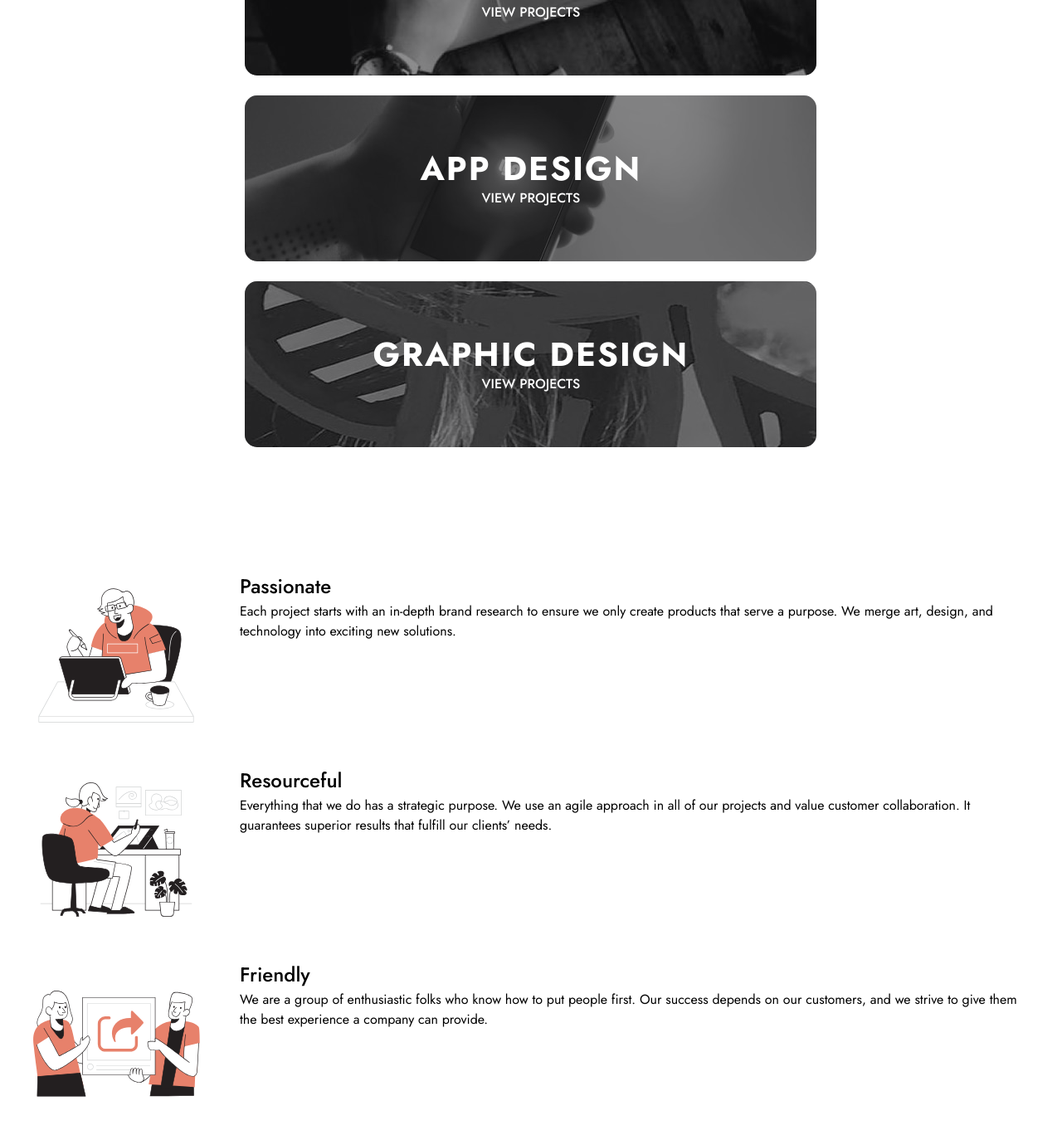
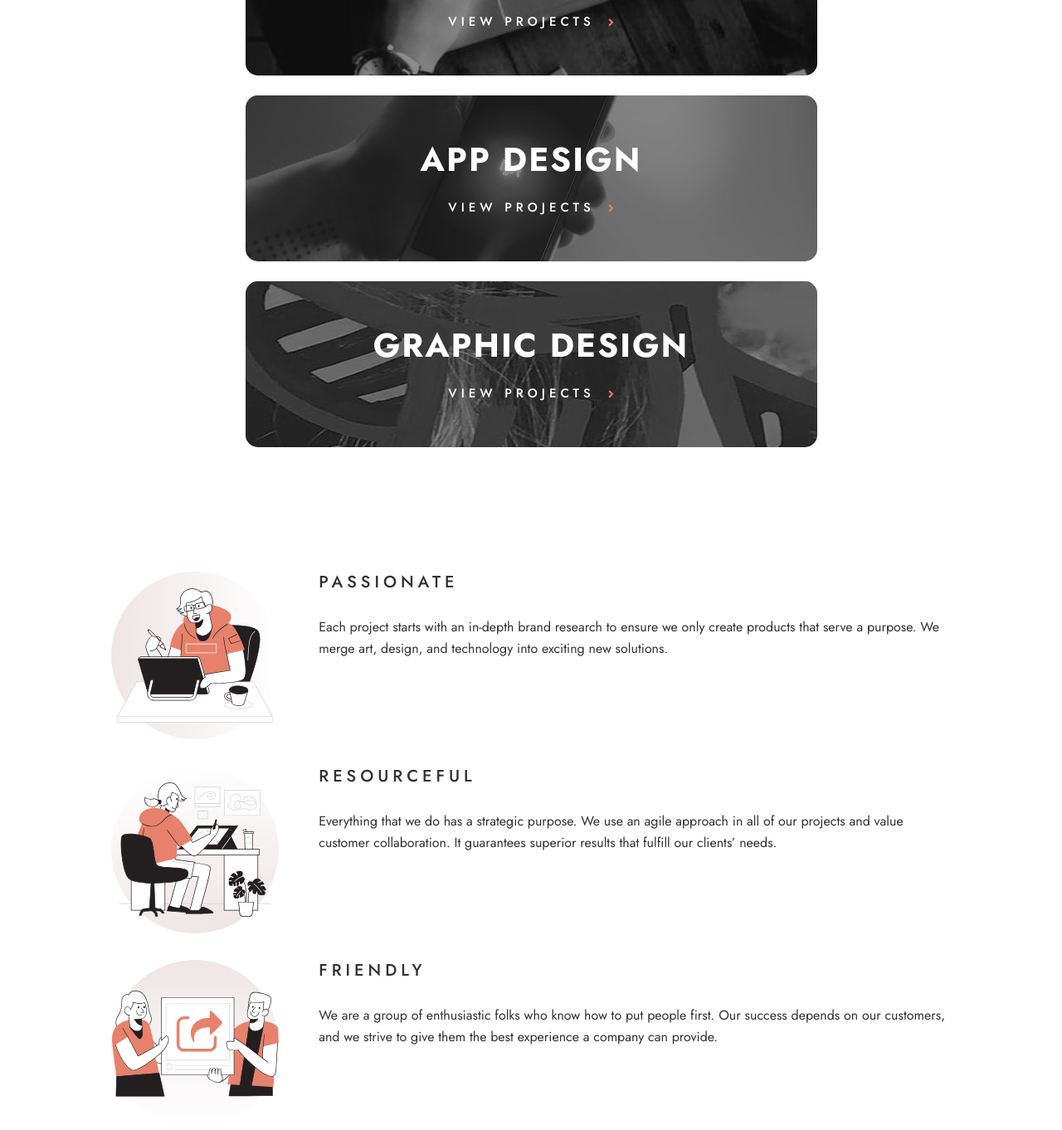
Before and after one commit to mrcordova/designo-multi-page-website, a plain HTML site: page frontend/index.html in a window 1280 px wide. Shown: the part 1260-2622 px from the top of the page at 83% size. Drawn offline with Linux system fonts and the light colour scheme.

Commit message:
padding and styling for traits and projects sections

```diff
--- a/frontend/css/style.css
+++ b/frontend/css/style.css
@@ -150,10 +150,11 @@ header {
 .projects-section {
   display: grid;
   justify-items: center;
+  justify-content: center;
   /* padding-inline: clamp(2.438rem, calc(-6.562rem + 18.75vw), 10.313rem)
     clamp(2.438rem, calc(-6.491rem + 18.601vw), 10.25rem); */
-  padding-inline: clamp(1.5rem, calc(0.605rem + 3.817vw), 2.438rem)
-    clamp(1.5rem, calc(0.546rem + 4.071vw), 2.5rem);
+  /* padding-inline: clamp(1.5rem, calc(0.605rem + 3.817vw), 2.438rem)
+    clamp(1.5rem, calc(0.546rem + 4.071vw), 2.5rem); */
 
   padding-block: 7.5rem;
   grid-template-areas:
@@ -192,7 +193,7 @@ header {
 
   & .graphic-project {
     display: grid;
-    grid-template-columns: 1fr;
+    grid-template-columns: min-content;
     grid-area: graphic;
 
     & .project-info {
@@ -206,7 +207,8 @@ header {
   }
   & img {
     border-radius: 0.9375rem;
-    object-fit: cover;
+    max-width: none;
+    /* object-fit: cover; */
   }
 
   & .project-info {
@@ -217,6 +219,7 @@ header {
     display: flex;
     flex-direction: column;
     justify-content: center;
+    gap: clamp(0.748rem, calc(0.031rem + 3.061vw), 1.5rem);
     & h2 {
       font-size: clamp(1.75rem, calc(1.034rem + 3.053vw), 2.5rem);
       letter-spacing: clamp(0.088rem, calc(0.052rem + 0.153vw), 0.125rem);
@@ -225,6 +228,16 @@ header {
     & a {
       color: inherit;
       text-decoration: none;
+      font-size: 0.938rem;
+      letter-spacing: 0.313rem;
+      line-height: 1.46;
+    }
+
+    & .link-con {
+      display: flex;
+      align-items: center;
+      gap: 1rem;
+      justify-content: center;
     }
   }
 }
@@ -236,6 +249,7 @@ header {
 .traits-section {
   padding-inline: clamp(1.5rem, calc(0.605rem + 3.817vw), 2.438rem)
     clamp(1.5rem, calc(0.546rem + 4.071vw), 2.5rem);
+  padding-block-end: clamp(19.438rem, calc(18.245rem + 5.089vw), 20.688rem);
   display: flex;
   flex-direction: column;
   text-align: center;
@@ -254,7 +268,7 @@ header {
       .bg-img-2,
       .bg-img-3 {
         position: absolute;
-        transform: rotate(260deg);
+        transform: rotate(0deg);
         width: 12.625rem;
         z-index: -1;
         top: 0;
@@ -263,13 +277,32 @@ header {
         right: 0;
       }
       & .bg-img-2 {
-        transform: rotate(180deg);
+        transform: rotate(260deg);
       }
       & .bg-img-3 {
-        transform: rotate(0deg);
+        transform: rotate(90deg);
       }
       & img {
         margin: auto;
+      }
+    }
+
+    & .trait-info {
+      display: flex;
+      flex-direction: column;
+      gap: clamp(1rem, calc(2.954rem + -4.071vw), 2rem);
+      color: var(--dark-grey);
+
+      & h2 {
+        text-transform: uppercase;
+        font-size: 1.25rem;
+        letter-spacing: 0.313rem;
+        line-height: 1.3;
+      }
+
+      & p {
+        font-size: 1rem;
+        line-height: 1.625;
       }
     }
   }
@@ -335,8 +368,8 @@ header {
     display: none;
   }
   .projects-section {
-    padding-inline: clamp(2.438rem, calc(-6.491rem + 18.601vw), 10.25rem)
-      clamp(2.5rem, calc(-6.357rem + 18.452vw), 10.25rem);
+    /* padding-inline: clamp(2.438rem, calc(-6.491rem + 18.601vw), 10.25rem)
+      clamp(2.5rem, calc(-6.357rem + 18.452vw), 10.25rem); */
     padding-block: clamp(7.5rem, calc(4.643rem + 5.952vw), 10rem);
     & .project-info {
       & h2 {
@@ -347,8 +380,15 @@ header {
 
   .traits-section {
     text-align: left;
+    padding-inline: clamp(2.438rem, calc(-6.491rem + 18.601vw), 10.25rem)
+      clamp(2.5rem, calc(-6.357rem + 18.452vw), 10.25rem);
+    padding-block-end: clamp(20.688rem, calc(17.188rem + 7.292vw), 23.75rem);
     & .trait-cont {
       flex-direction: row;
+
+      & .trait-info {
+        gap: clamp(1rem, calc(-0.143rem + 2.381vw), 2rem);
+      }
     }
   }
 }
--- a/frontend/index.html
+++ b/frontend/index.html
@@ -88,7 +88,12 @@
           </picture>
           <div class="project-info">
             <h2>Web design</h2>
-            <a href="./web-design.html">View projects</a>
+            <div class="link-con">
+              <a href="./app-design.html">View projects</a>
+              <img
+                src="./assets/shared/desktop/icon-right-arrow.svg"
+                alt="right arrow" />
+            </div>
           </div>
         </div>
         <div class="app-project">
@@ -103,7 +108,12 @@
           </picture>
           <div class="project-info">
             <h2>App design</h2>
-            <a href="./app-design.html">View projects</a>
+            <div class="link-con">
+              <a href="./app-design.html">View projects</a>
+              <img
+                src="./assets/shared/desktop/icon-right-arrow.svg"
+                alt="right arrow" />
+            </div>
           </div>
         </div>
         <div class="graphic-project">
@@ -118,7 +128,12 @@
           </picture>
           <div class="project-info">
             <h2>Graphic design</h2>
-            <a href="./graphic-design.html">View projects</a>
+            <div class="link-con">
+              <a href="./app-design.html">View projects</a>
+              <img
+                src="./assets/shared/desktop/icon-right-arrow.svg"
+                alt="right arrow" />
+            </div>
           </div>
         </div>
       </section>
@@ -127,13 +142,13 @@
           <div class="trait-img-cont">
             <img
               class="bg-img"
-              src="./assets/home//desktop/bg-pattern-hero-home.svg"
+              src="./assets/shared/desktop/bg-pattern-small-circle.svg"
               alt="" />
             <img
               src="./assets/home/desktop/illustration-passionate.svg"
               alt="person working on computer" />
           </div>
-          <div>
+          <div class="trait-info">
             <h2 class="jost-medium">Passionate</h2>
             <p class="jost-regular">
               Each project starts with an in-depth brand research to ensure we
@@ -146,13 +161,13 @@
           <div class="trait-img-cont">
             <img
               class="bg-img-2"
-              src="./assets/home//desktop/bg-pattern-hero-home.svg"
+              src="./assets/shared/desktop/bg-pattern-small-circle.svg"
               alt="" />
             <img
               src="./assets/home/desktop/illustration-resourceful.svg"
               alt="person working on tablet" />
           </div>
-          <div>
+          <div class="trait-info">
             <h2 class="jost-medium">Resourceful</h2>
             <p class="jost-regular">
               Everything that we do has a strategic purpose. We use an agile
@@ -165,13 +180,13 @@
           <div class="trait-img-cont">
             <img
               class="bg-img-3"
-              src="./assets/home//desktop/bg-pattern-hero-home.svg"
+              src="./assets/shared/desktop/bg-pattern-small-circle.svg"
               alt="" />
             <img
               src="./assets/home/desktop/illustration-friendly.svg"
               alt="person working with other person" />
           </div>
-          <div>
+          <div class="trait-info">
             <h2 class="jost-medium">Friendly</h2>
             <p class="jost-regular">
               We are a group of enthusiastic folks who know how to put people
```
